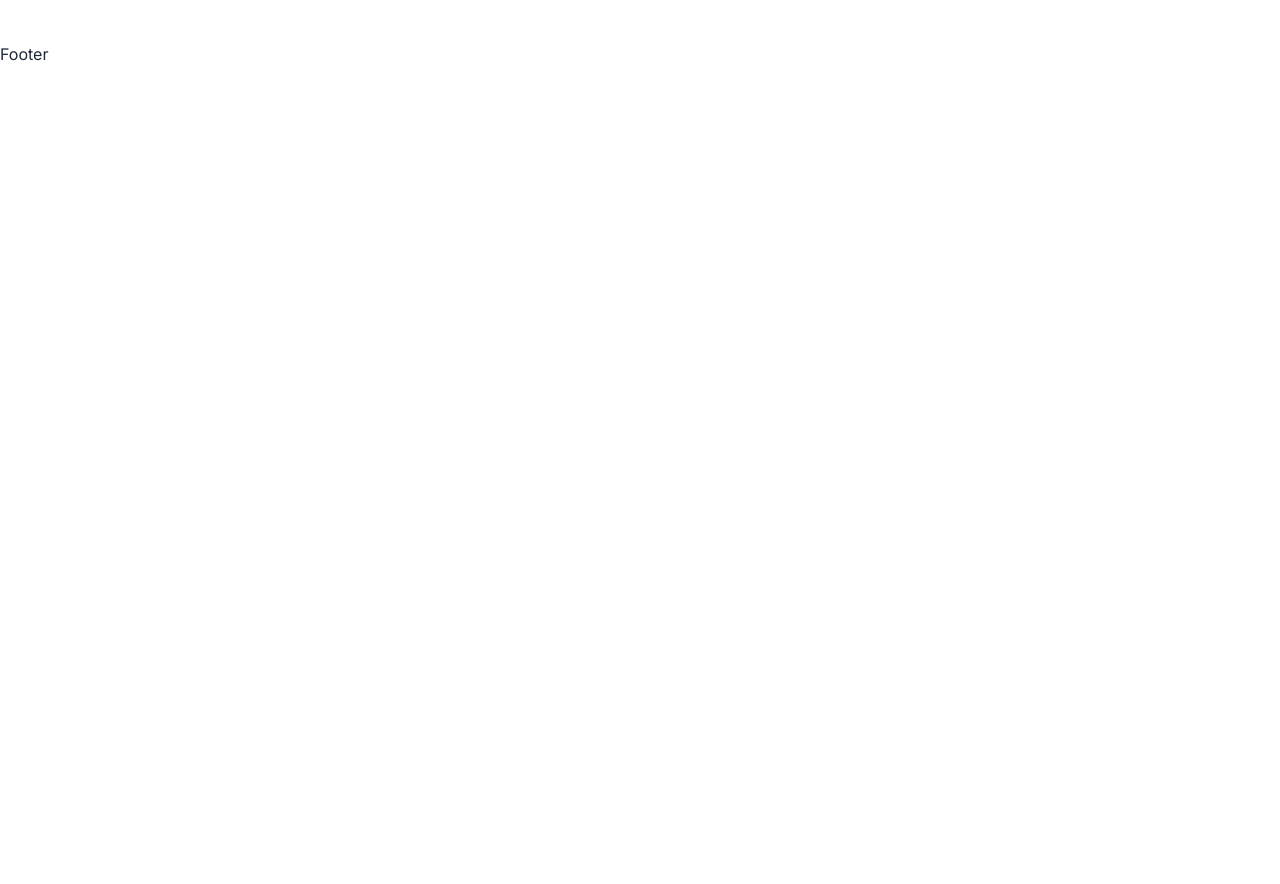
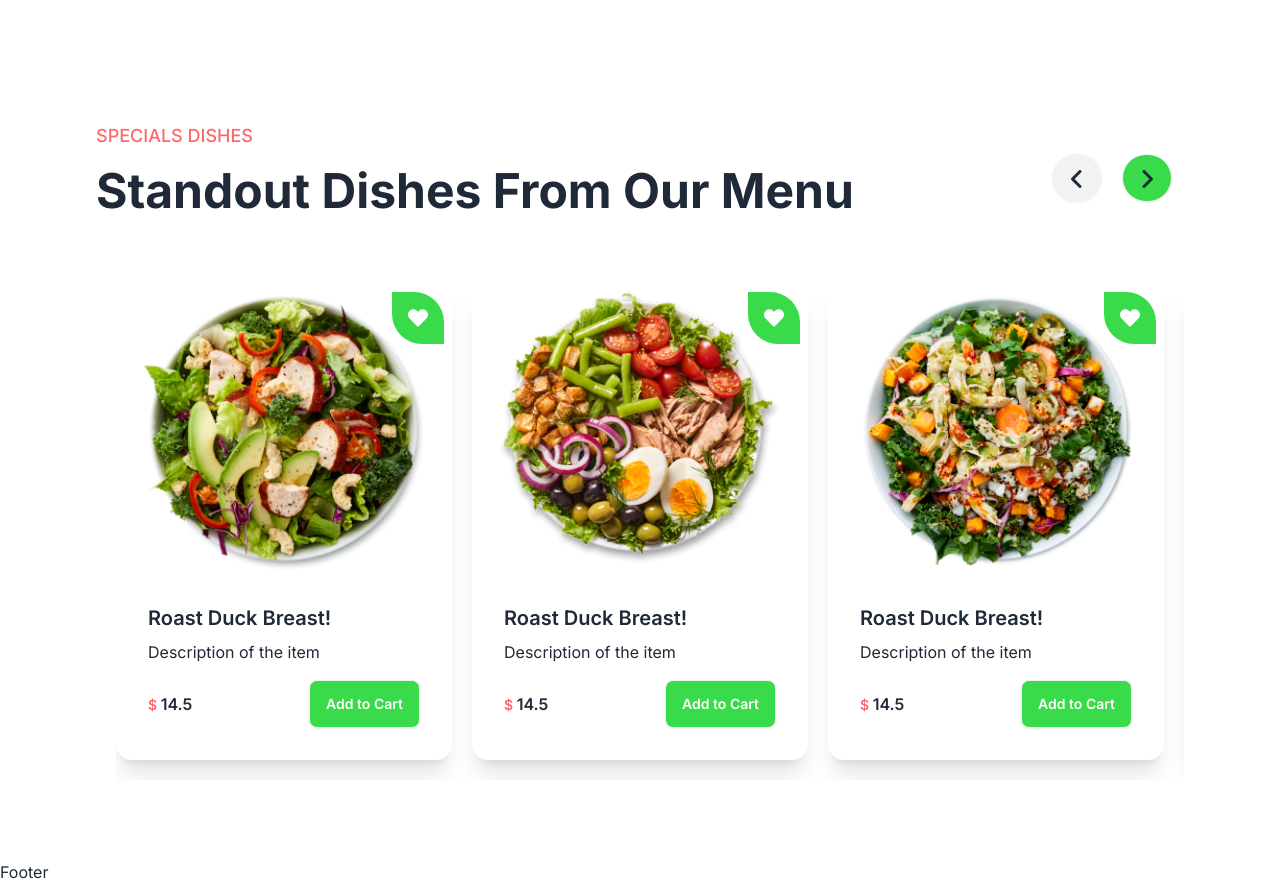
Before and after one commit to Ali-Zilani/TastyBites, a React (Vite) app in the folder frontend/: page / in a window 1280 px wide. Shown: the part 1500-2384 px from the top of the page. Before the commit the page ends 1566 px from the top, so only its background shows below. Built offline with nearby package versions, Linux system fonts and the light colour scheme.

Commit message:
made special dishes section, learned about slider setup

```diff
--- a/frontend/package.json
+++ b/frontend/package.json
@@ -17,8 +17,10 @@
     "react-icons": "^5.2.1",
     "react-router-dom": "^6.24.1",
     "react-simple-typewriter": "^5.0.1",
+    "react-slick": "^0.30.2",
     "react-type-animation": "^3.2.0",
     "react-typist": "^2.0.5",
+    "slick-carousel": "^1.8.1",
     "sort-by": "^1.2.0"
   },
   "devDependencies": {
--- a/frontend/src/App.css
+++ b/frontend/src/App.css
@@ -14,6 +14,10 @@ header{
     @apply text-red font-medium uppercase text-lg;
 }
 
-.tile{
+.title{
     @apply text-4xl md:text-5xl font-bold my-2 md:leading-snug leading-snug;
 }
+
+.heartStar{
+    border-radius: 0px 30px 0px 30px;
+}
--- /dev/null
+++ b/frontend/src/components/Cards.jsx
@@ -0,0 +1,44 @@
+import React, { useState } from "react";
+import { FaHeart } from "react-icons/fa";
+import { Link } from "react-router-dom";
+
+const Cards = ({ item }) => {
+  // console.log(item)
+  const [isHeartFilled, setIsHeartFilled] = useState(false);
+  const handleHeartClick = () => {
+    setIsHeartFilled(!isHeartFilled);
+  };
+
+  return (
+    <div to={`/menu/${item._id}`} className="card shadow-xl relative mr-5 md:my-5">
+
+      <div
+        className={`rating gap-1 absolute right-2 top-2 p-4 heartStar bg-green ${
+          isHeartFilled ? "text-rose-500" : "text-white"
+        }`}
+        onClick={handleHeartClick}
+      >
+        <FaHeart className="w-5 h-5 cursor-pointer" />
+      </div>
+
+      <Link to={`/menu/${item._id}`}>
+        <figure>
+          <img src={item.image} alt="Shoes" className="hover:scale-105 transition-all duration-300 md:h-72" />
+        </figure>
+      </Link>
+
+      <div className="card-body">
+        <Link to={`/menu/${item._id}`}><h2 className="card-title">{item.name}!</h2></Link>
+        <p>Description of the item</p>
+        <div className="card-actions justify-between items-center mt-2">
+          <h5 className="font-semibold">
+            <span className="text-sm text-red">$ </span> {item.price}
+          </h5>
+          <button className="btn bg-green text-white">Add to Cart </button>
+        </div>
+      </div>
+    </div>
+  );
+};
+
+export default Cards;
--- a/frontend/src/pages/Home/Categories.jsx
+++ b/frontend/src/pages/Home/Categories.jsx
@@ -13,7 +13,7 @@ function  Categories() {
 
         <div className='text-center'>
             <p className='subtitle'>Customer Favorites</p>
-            <h2 className='text-4xl md:text-5xl font-bold my-2 md:leading-snug leading-snug'>Popular Categories</h2>
+            <h2 className='title'>Popular Categories</h2>
         </div>
 
         {/* category cards */}
--- a/frontend/src/pages/Home/Home.jsx
+++ b/frontend/src/pages/Home/Home.jsx
@@ -1,12 +1,14 @@
 import React from 'react'
 import Banner from '../../components/Banner'
 import Categories from './Categories'
+import SpecialDishes from './SpecialDishes'
 
 function Home() {
   return (
     <div>
       <Banner/>
       <Categories/>
+      <SpecialDishes/>
     </div>
   )
 }
--- /dev/null
+++ b/frontend/src/pages/Home/SpecialDishes.jsx
@@ -0,0 +1,116 @@
+/* eslint-disable react/prop-types */
+import React, { useEffect, useState } from "react";
+import "slick-carousel/slick/slick.css";
+import "slick-carousel/slick/slick-theme.css";
+import Slider from "react-slick";
+import { FaHeart} from "react-icons/fa"
+import Cards from "../../components/Cards";
+import { FaAngleRight, FaAngleLeft  } from "react-icons/fa6";
+
+const SampleNextArrow = (props) => {
+  const { className, style, onClick } = props;
+  return (
+    <div
+      className={className}
+      style={{ ...style, display: "block", background: "red" }}
+      onClick={onClick}
+    >
+      NEXT
+    </div>
+  );
+};
+
+const SamplePrevArrow = (props) => {
+  const { className, style, onClick } = props;
+  return (
+    <div
+      className={className}
+      style={{ ...style, display: "block", background: "green" }}
+      onClick={onClick}
+    >
+      BACK
+    </div>
+  );
+};
+
+const SpecialDishes = () => {
+  const [recipes, setRecipes] = useState([]);
+  const slider = React.useRef(null);
+
+  useEffect(() => {
+    fetch("/menu.json")
+      .then((res) => res.json())
+      .then((data) => {
+        const specials = data.filter((item) => item.category === "popular");
+        // console.log(specials)
+        setRecipes(specials);
+      });
+  }, []);
+  const settings = {
+    dots: true,
+    infinite: false,
+    speed: 500,
+    slidesToShow: 3,
+    slidesToScroll: 3,
+    initialSlide: 1,
+    responsive: [
+      {
+        breakpoint: 1024,
+        settings: {
+          slidesToShow: 3,
+          slidesToScroll: 3,
+          infinite: true,
+          dots: true,
+        },
+      },
+      {
+        breakpoint: 970,
+        settings: {
+          slidesToShow: 2,
+          slidesToScroll: 2,
+          initialSlide: 2,
+        },
+      },
+      {
+        breakpoint: 576,
+        settings: {
+          slidesToShow: 1,
+          slidesToScroll: 1,
+        },
+      },
+    ],
+
+    nextArrow: <SampleNextArrow />,
+    prevArrow: <SamplePrevArrow />,
+  };
+  return (
+    <div className="max-w-screen-2xl container mx-auto xl:px-24 px-4 my-20 relative">
+       <div className='text-left'>
+            <p className='subtitle'>Specials Dishes</p>
+            <h2 className='title'>Standout Dishes From Our Menu</h2>
+        </div>
+        {/* arrow btn next prev slider */}
+      <div className="md:absolute right-3 top-8 mb-10 md:mr-24">
+        <button onClick={() => slider?.current?.slickPrev()}
+        className=" btn p-2 rounded-full ml-5"
+        >
+        <FaAngleLeft className=" h-8 w-8 p-1"/>
+        </button>
+        <button
+          className="bg-green btn p-2 rounded-full ml-5"
+          onClick={() => slider?.current?.slickNext()}
+        >
+          <FaAngleRight className=" h-8 w-8 p-1"/>
+        </button>
+      </div>
+
+      <Slider ref={slider} {...settings} className="overflow-hidden mt-10 space-x-5">
+        {recipes.map((item, i) => (
+          <Cards item={item} key={i}/>
+        ))}
+      </Slider>
+    </div>
+  );
+};
+
+export default SpecialDishes;
```
Also changed, not shown: 1 other file (tests, documents, lock files or other folders).
